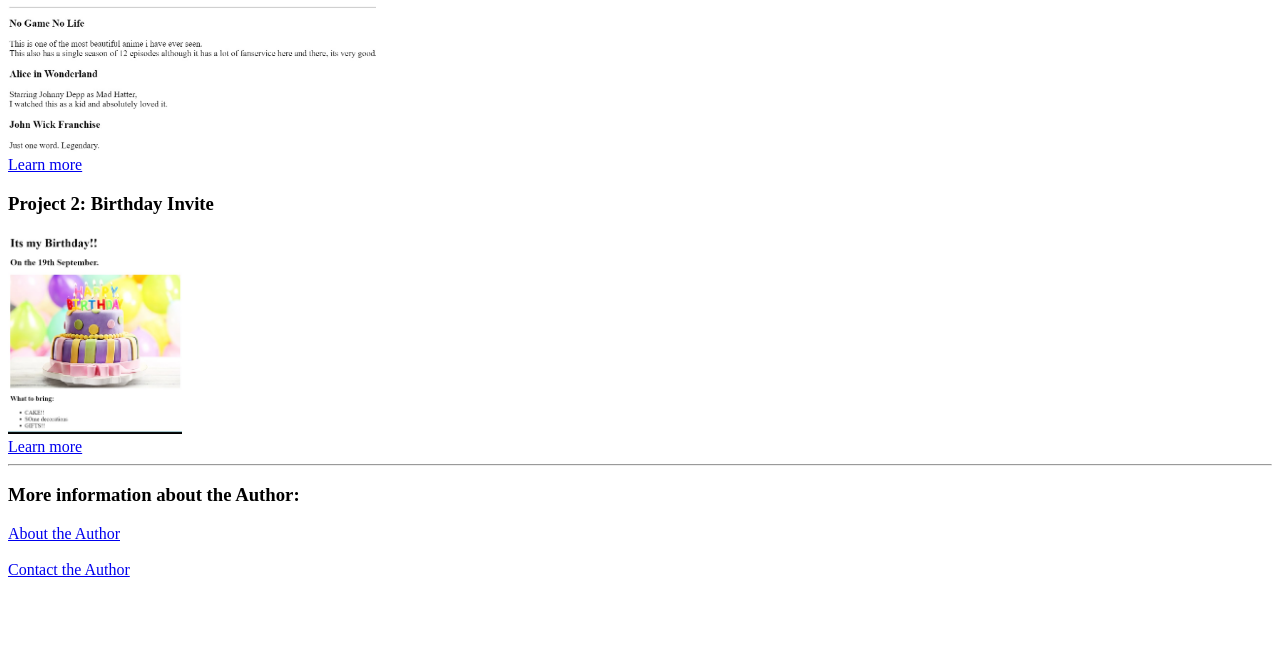
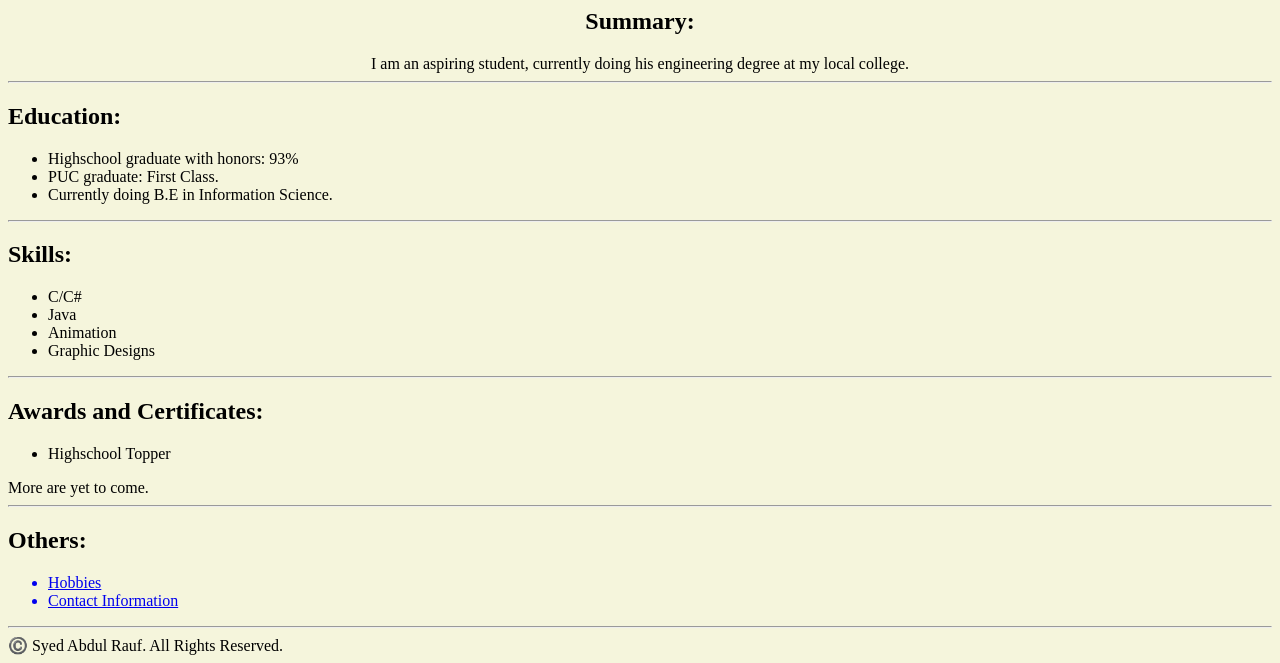
Before and after one commit to SyedAbdulRauf-12/HTML-portfolio, a plain HTML site: page index.html in a window 1280 px wide. Shown: the part 236-899 px from the top of the page. Before the commit the page ends 823 px from the top, so only its background shows below. Drawn offline with Linux system fonts and the light colour scheme.

Commit message:
Add files via upload

```diff
--- a/index.html
+++ b/index.html
@@ -1,26 +1,47 @@
 <!DOCTYPE html>
-<html lang="en-US">
+<html>
     <head>
         <meta charset="UTF-8">
-        <title>Syed's Portfolio</title>
+        <title>My Resume</title>
     </head>
-    <body>
-        <h1>Syed's Webpage</h1>
-        <h2>Upcoming Web developer.</h2>
+    <body bgcolor="beige">
+        <center>
+            <h1>Syed Abdul Rauf</h1>
+            <bg color="blue"></bg>
+            <img height="140" width="100" src="./WhatsApp Image 2024-06-11 at 18.24.00_ad5ce22b.jpg" alt="Handsome man smiling"/>
+            <h2>Summary:</h2>
+            I am an aspiring student, currently doing his engineering degree at my local college.
+            <hr>
+        </center>
+        <h2>Education:</h2>
+        <ul>
+            <li>Highschool graduate with honors: 93%</li>
+            <li>PUC graduate: First Class.</li>
+            <li>Currently doing B.E in Information Science.</li>
+        </ul>
         <hr>
-        <h3>Project 1: Movie ranks.</h3>
-        <img height="200" src="./assets/images/Moviee.jpg"/><br>
-        <a href="./public/Movies.html">Learn more</a>
-
-        <h3>Project 2: Birthday Invite</h3>
-        <img height="200" src="./assets/images/bd.jpg"/><br>
-        <a href="./public/BDinvite.html">Learn more</a>
+        <h2> Skills:</h2>
+        <ul>
+            <li>C/C#</li>
+            <li>Java</li>
+            <li>Animation</li>
+            <li>Graphic Designs</li>
+        </ul>
         <hr>
-        <h3>More information about the Author:</h3>
-        <a href="./public/about.html">About the Author</a><br>
-        <br>
-        <a href="./public/contact.html">Contact the Author</a>
-
+        <h2>Awards and Certificates:</h2>
+        <ul>
+            <li>Highschool Topper</li>
+        </ul>
+        More are yet to come.
+        <hr>
+        <h2>Others:</h2>
+        <ul>
+            <a href="./hobby.html"><li>Hobbies</li></a>
+            <a href="./Contact.html"><li>Contact Information</li></a>
+        </ul>
     </body>
-
+    <hr>
+    <footer>
+        ©️ Syed Abdul Rauf. All Rights Reserved.
+    </footer>
 </html>
```
Also changed, not shown: Contact.html (added, +9 -0 lines), hobby.html (added, +9 -0 lines), WhatsApp Image 2024-06-11 at 18.24.00_ad5ce22b.jpg (added).
